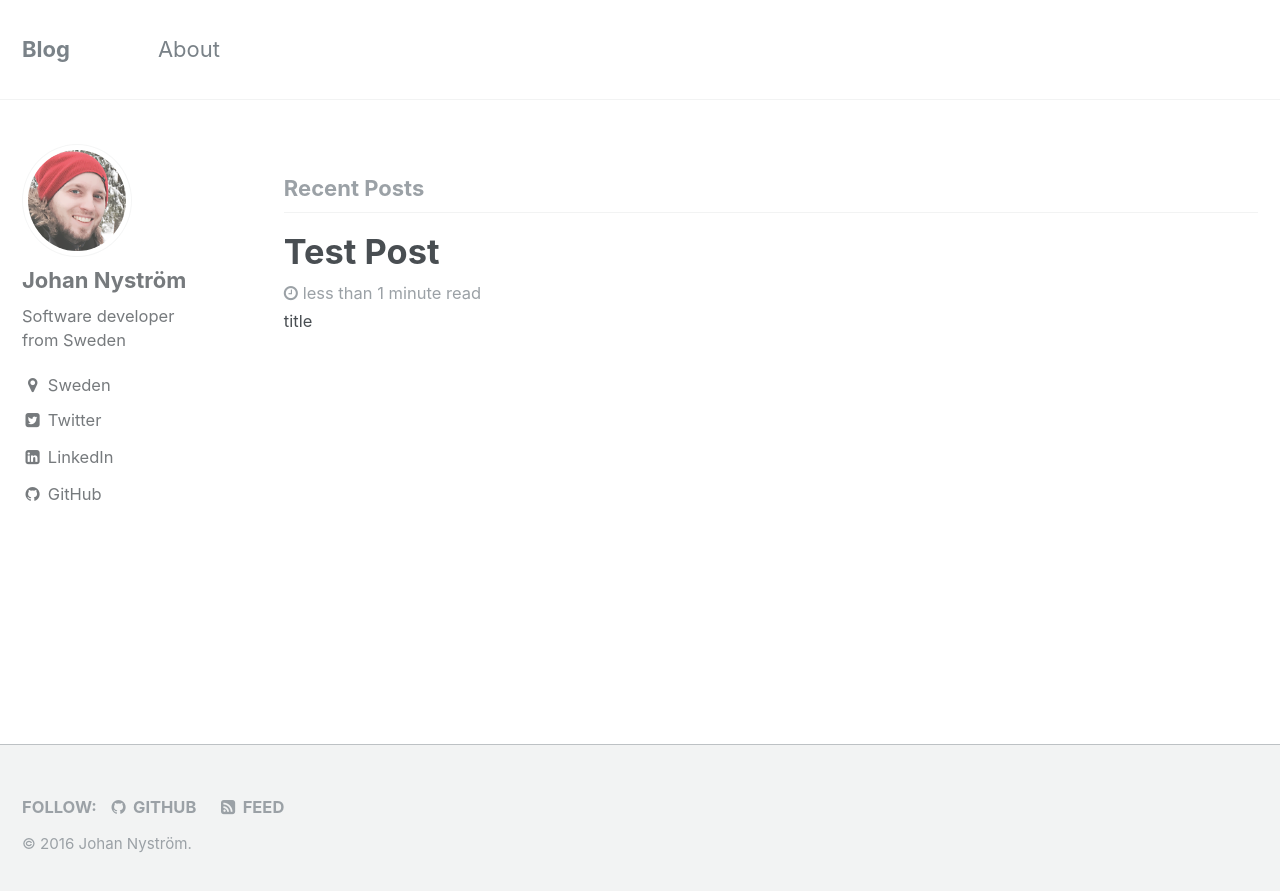
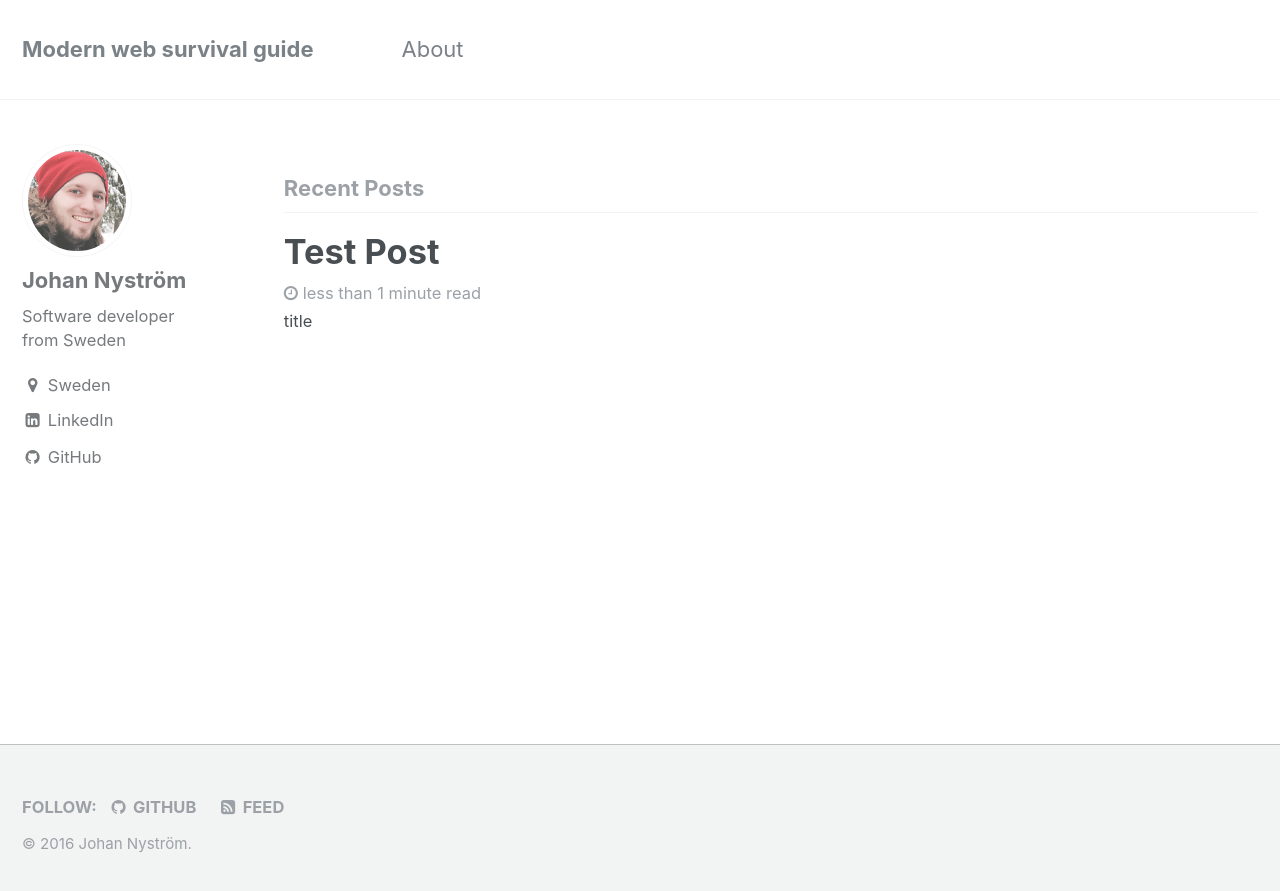
Before and after one commit to SpiderUnicorn/spiderunicorn.github.io, a Jekyll site: the page built from index.html, in a window 1280 px wide. Shown: the top 891 px of the page. Built offline with Jekyll 4.4.1, drawn with Linux system fonts in a browser that asks for light colours; the list of posts is cut into pages by our own code.

Commit message:
removed twiiter

```diff
--- a/_config.yml
+++ b/_config.yml
@@ -7,7 +7,7 @@
 
 # Site Settings
 locale                   : "en"
-title                    : "Blog"
+title                    : "Modern web survival guide"
 title_separator          : "-"
 name                     : "Johan Nyström"
 description              : "Lessons learned working with .NET and the modern web"
@@ -100,7 +100,7 @@ author:
   stackoverflow    : # "123456/username" (the last part of your profile url, e.g. http://stackoverflow.com/users/123456/username)
   steam            :
   tumblr           :
-  twitter          : "mmistakes"
+  twitter          :
   vine             :
   weibo            :
   xing             :
```
